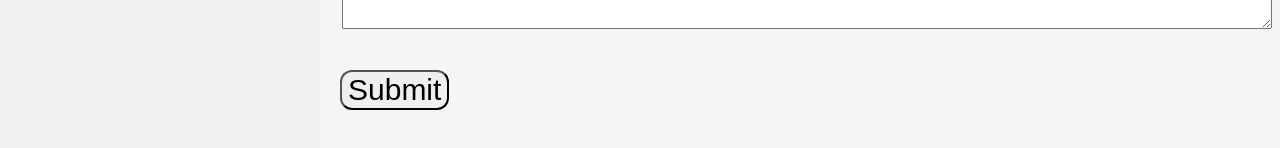
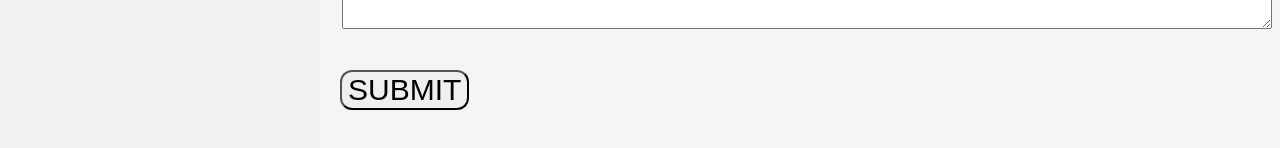
Before and after one commit to StevenXu96/MyReactWebsite, a React (Create React App) app: page /contact in a window 1280 px wide. Shown: the part 614-762 px from the top of the page. Built offline with nearby package versions, Linux system fonts and the light colour scheme.

Commit message:
fixed submit button

```diff
--- a/src/components/Contact.js
+++ b/src/components/Contact.js
@@ -51,7 +51,7 @@ class Contact extends React.Component{
     render() {
         return (
             <div style={{marginLeft: "25%", padding: "30px 20px"}}>
-                <form className="contact-form" id="contact-form" onSubmit={this.handleSubmit}>
+                <form className="contact-form" id="contact-form" >
                     <div className="form-group">
                         <label>Name</label>
                         <input type="text" className="form-control" id="name" value={this.state.name} onChange={this.handleChange} />
@@ -68,7 +68,7 @@ class Contact extends React.Component{
                         <textarea className="form-control" maxLength="150" rows="5" cols="50" id="message" value={this.state.message} onChange={this.handleChange}/>
                     </div>
                     <br />
-                    <button type="submit" className="contact-me-button">Submit</button>
+                    <button className="contact-me-button" onClick={this.handleSubmit}>SUBMIT</button>
                 </form>
             </div>
         )
```
